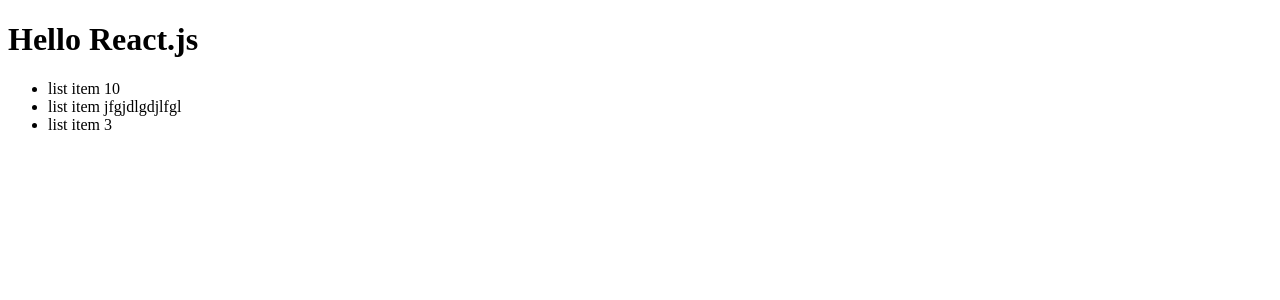
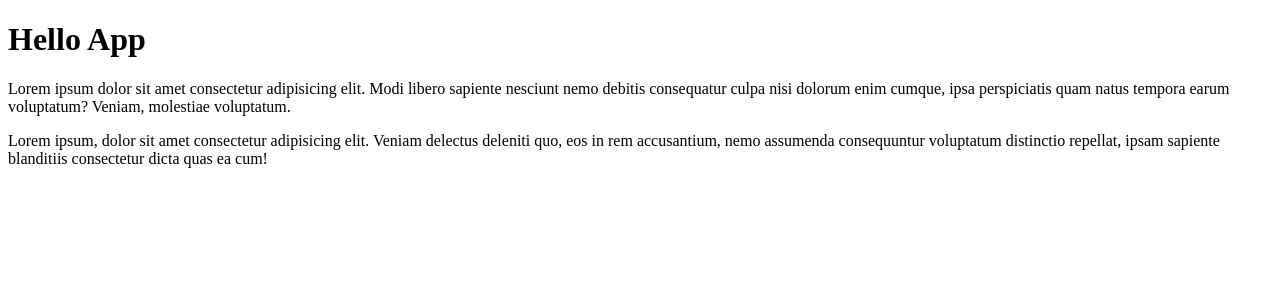
Before and after one commit to mcd-arch/react-test, a React (Create React App) app: page / in a window 1280 px wide. Shown: the top 300 px of the page. Built offline with nearby package versions, Linux system fonts and the light colour scheme.

Commit message:
react fragment

```diff
--- a/src/index.tsx
+++ b/src/index.tsx
@@ -1,7 +1,7 @@
 import React from 'react'
 import ReactDOM from 'react-dom/client'
 
-const h1 = <h1 id="title">Hello React.js</h1>
+/*const h1 = <h1 id="title">Hello React.js</h1>
 
 let a = 10
 let b = `jfgjdlgdjlfgl`
@@ -19,7 +19,43 @@
         {h1}
         {list}
     </div>
-)
+)*/
+
+const Title = () => {
+    return <h1>Hello App</h1>
+}
+
+const Content = () => {
+    return (
+        <React.Fragment>
+            <p>
+                Lorem ipsum dolor sit amet consectetur adipisicing elit. Modi
+                libero sapiente nesciunt nemo debitis consequatur culpa nisi
+                dolorum enim cumque, ipsa perspiciatis quam natus tempora earum
+                voluptatum? Veniam, molestiae voluptatum.
+            </p>
+            <p>
+                Lorem ipsum, dolor sit amet consectetur adipisicing elit. Veniam
+                delectus deleniti quo, eos in rem accusantium, nemo assumenda
+                consequuntur voluptatum distinctio repellat, ipsam sapiente
+                blanditiis consectetur dicta quas ea cum!
+            </p>
+        </React.Fragment>
+    )
+}
+
+function App() {
+    return (
+        <>
+            <Title></Title>
+            <Content></Content>
+        </>
+    )
+}
 
 const root = ReactDOM.createRoot(document.getElementById('root') as HTMLElement)
-root.render(<React.StrictMode>{content}</React.StrictMode>)
+root.render(
+    <React.StrictMode>
+        <App></App>
+    </React.StrictMode>
+)
```
